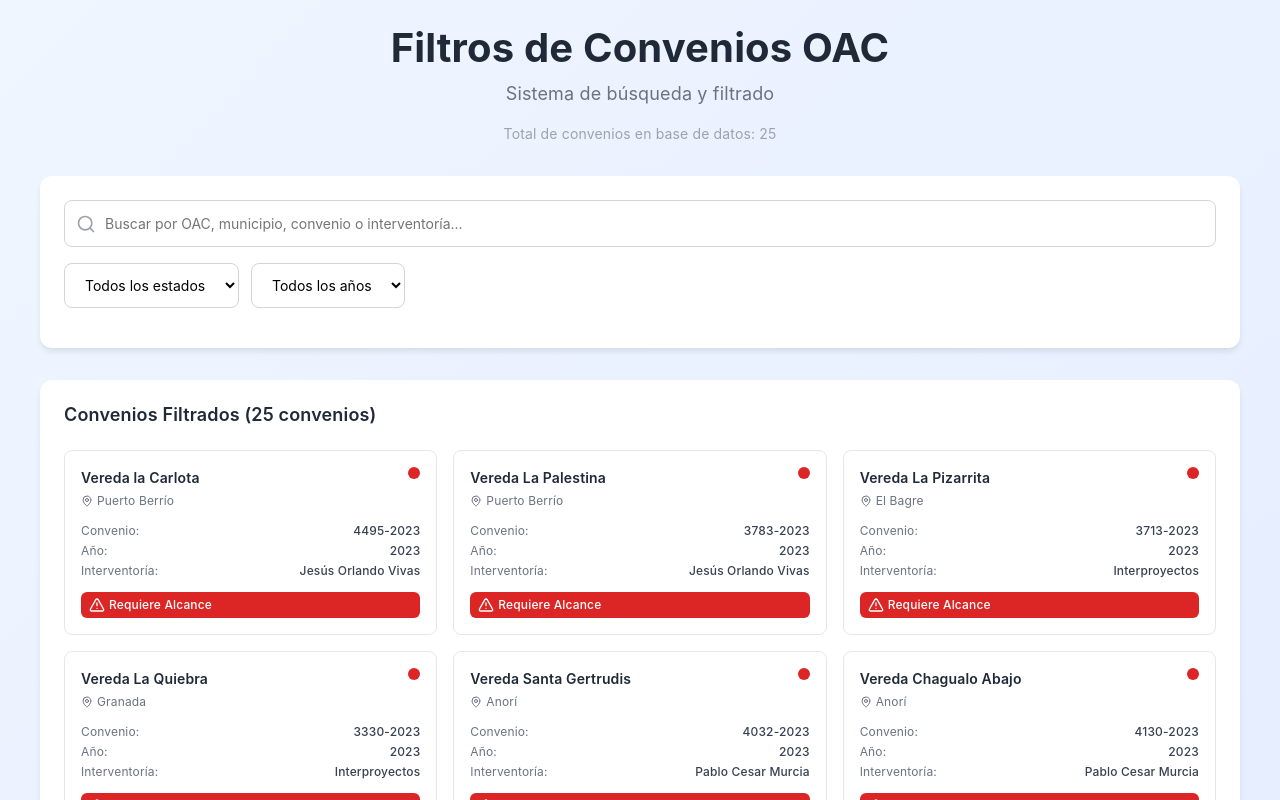
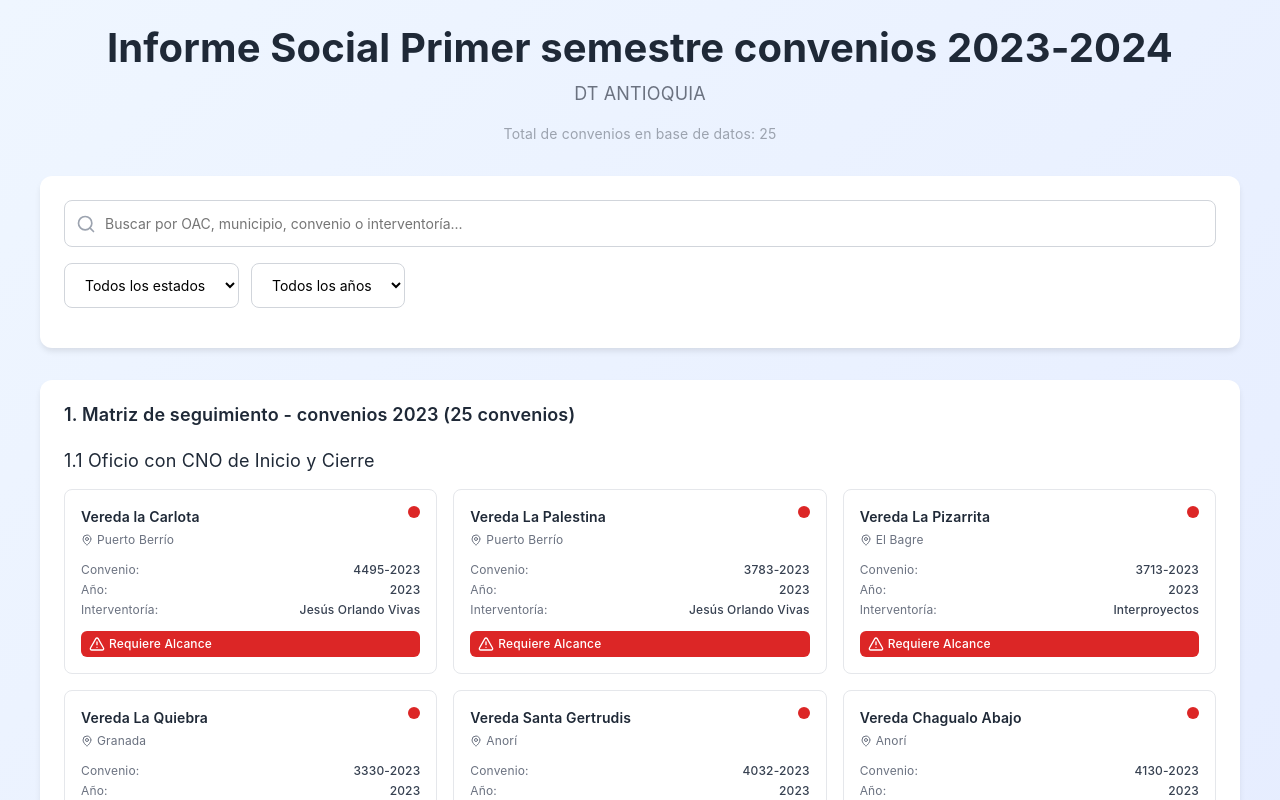
Before and after one commit to shalo10967/dragonBall, a React (Create React App) app: page / in a window 1280 px wide. Shown: the top 800 px of the page. Built offline with nearby package versions, Linux system fonts and the light colour scheme.

Commit message:
Update ConveniosAnalysis.tsx

```diff
--- a/src/screens/ConveniosAnalysis/ConveniosAnalysis.tsx
+++ b/src/screens/ConveniosAnalysis/ConveniosAnalysis.tsx
@@ -721,13 +721,22 @@ export const ConveniosAnalysis: React.FC = () => {
     marginBottom: "24px",
   };
 
+  const sectionSubtitleStyle: React.CSSProperties = {
+    fontSize: "1.125rem",
+    fontWeight: "400",
+    color: "#1f2937",
+    marginBottom: "18px",
+  };
+
+
+
   return (
     <div style={containerStyle}>
       <div style={maxWidthStyle}>
         {/* Header */}
         <div style={headerStyle}>
-          <h1 style={titleStyle}>Filtros de Convenios OAC</h1>
-          <p style={subtitleStyle}>Sistema de búsqueda y filtrado</p>
+          <h1 style={titleStyle}>Informe Social Primer semestre convenios 2023-2024 </h1>
+          <p style={subtitleStyle}>DT ANTIOQUIA</p>
           <p style={subtitleSmallStyle}>
             Total de convenios en base de datos: {convenios.length}
           </p>
@@ -907,9 +916,12 @@ export const ConveniosAnalysis: React.FC = () => {
         {/* Resultados */}
         <div style={cardStyle}>
           <h3 style={sectionTitleStyle}>
-            Convenios Filtrados ({stats.total} convenios)
+            1. Matriz de seguimiento - convenios 2023 ({stats.total} convenios)
           </h3>
 
+          <h5 style={sectionSubtitleStyle}>
+            1.1 Oficio con CNO de Inicio y Cierre
+          </h5>
           {filteredConvenios.length === 0 ? (
             <div style={noResultsStyle}>
               <Search
```
